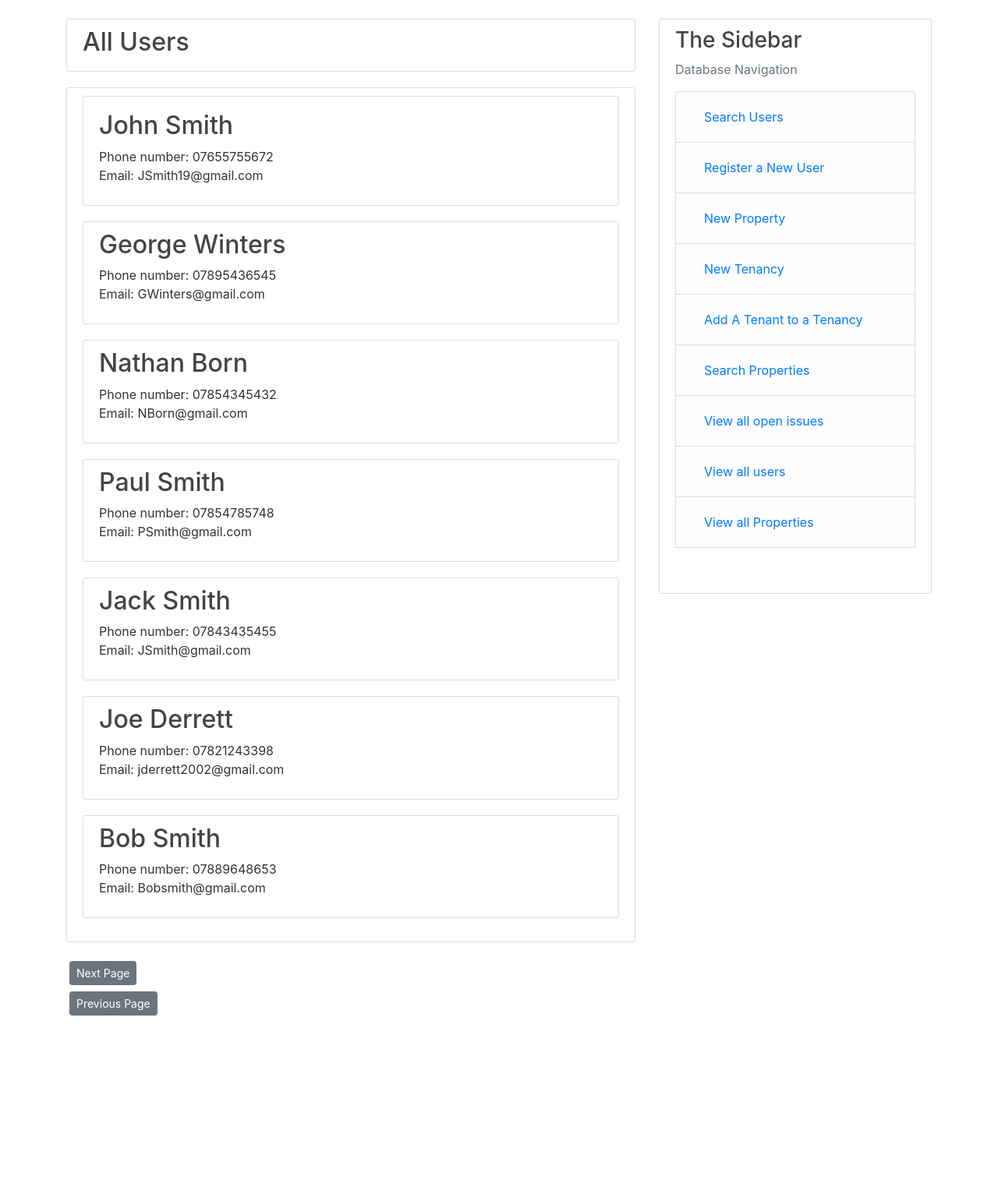
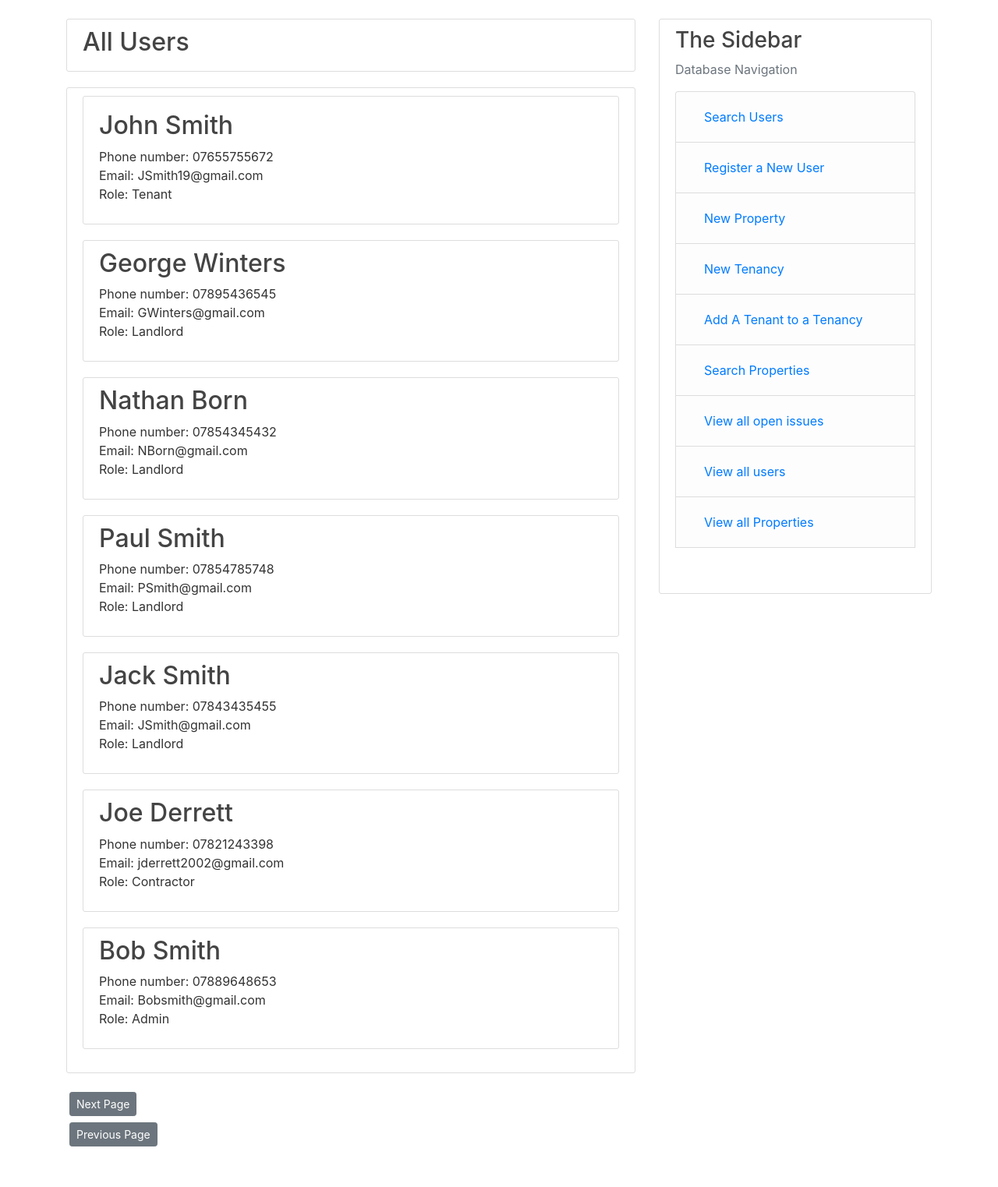
Before and after one commit to puffledude/CourseworkFullBuild, a Flask app: page /all_users in a window 1280 px wide. Shown: the part 56-1579 px from the top of the page at 78% size. Before the commit the page ends 1359 px from the top, so only its background shows below. Run offline with Flask 2, Linux system fonts and the light colour scheme; a user stored in the database is signed in; data comes from the database, SQL or seed files in the repository; some libraries are stand-ins or nearby versions.

Commit message:
Output role

```diff
--- a/Tower/templates/all_users.html
+++ b/Tower/templates/all_users.html
@@ -10,16 +10,16 @@
         {%if user.role == ('Tenant')%} {# Ensures each user printed gets redirected to the correct role page #}
         <h2 class="article-title"></h2>
         <h2><a class="article-title"href=" {{ url_for('Tenant', user_id= user.user_id) }}">{{user.name}}</a></h2>
-        <p>Phone number: {{user.phone_number}} <br> Email: {{user.email}}</p>
+        <p>Phone number: {{user.phone_number}} <br> Email: {{user.email}} <br>Role: {{user.role}}</p>
         {%elif user.role == ('Landlord')%}
         <h2><a class="article-title"href=" {{ url_for('Landlord', user_id= user.user_id) }}">{{user.name}}</a></h2>
-        <p>Phone number: {{user.phone_number}} <br> Email: {{user.email}}</p>
+        <p>Phone number: {{user.phone_number}} <br> Email: {{user.email}} <br>Role: {{user.role}}</p>
         {%elif user.role == ('Contractor')%}
         <h2><a class="article-title"href=" {{ url_for('Contractor', user_id= user.user_id)}}">{{user.name}}</a></h2>
-        <p>Phone number: {{user.phone_number}} <br> Email: {{user.email}}</p>
+        <p>Phone number: {{user.phone_number}} <br> Email: {{user.email}} <br>Role: {{user.role}}</p>
         {%else%}
         <h2><a class="article-title"href=" {{ url_for('Admin', user_id= user.user_id) }}">{{user.name}}</a></h2>
-        <p>Phone number: {{user.phone_number}} <br> Email: {{user.email}}</p>
+        <p>Phone number: {{user.phone_number}} <br> Email: {{user.email}} <br>Role: {{user.role}}</p>
         {% endif %}
     </div>
     {%endfor%}
```
